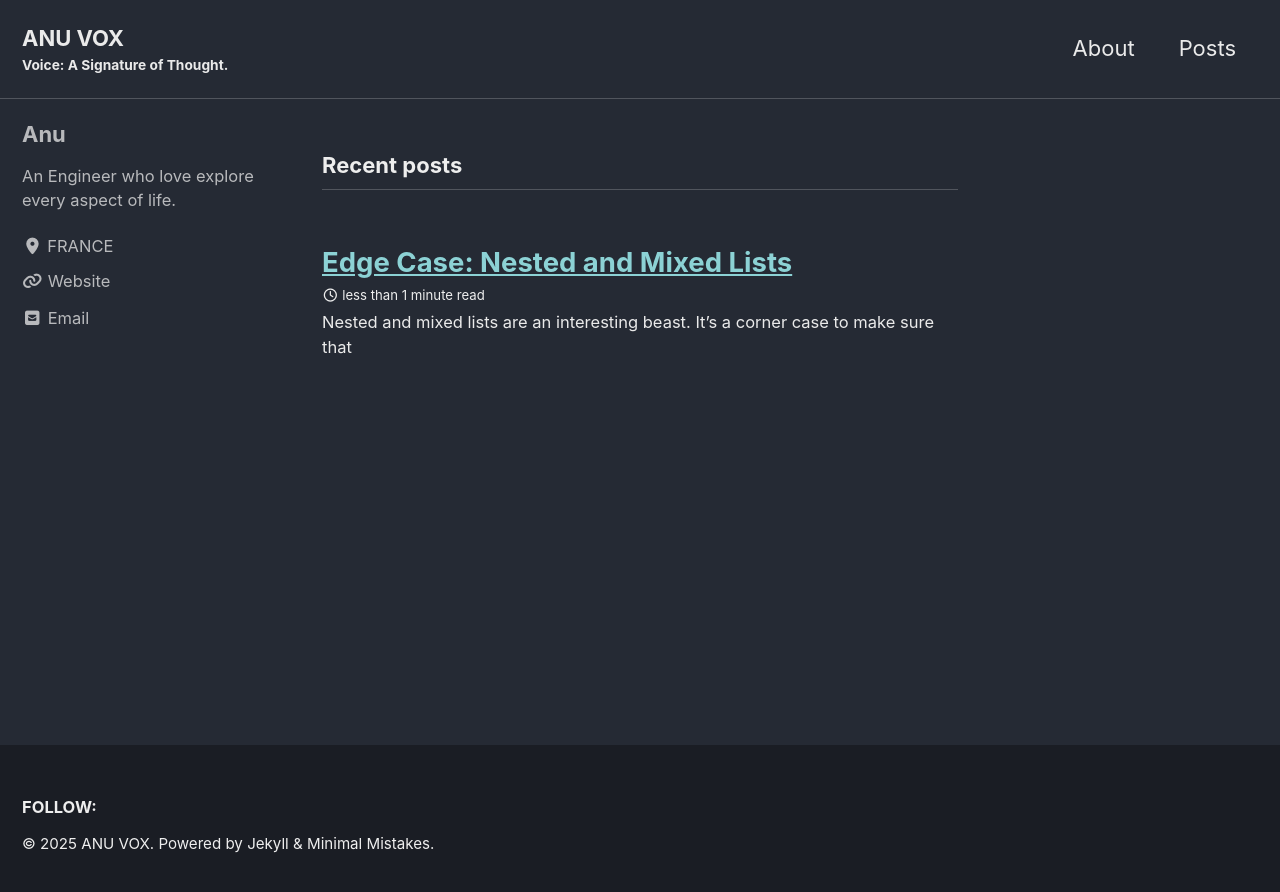
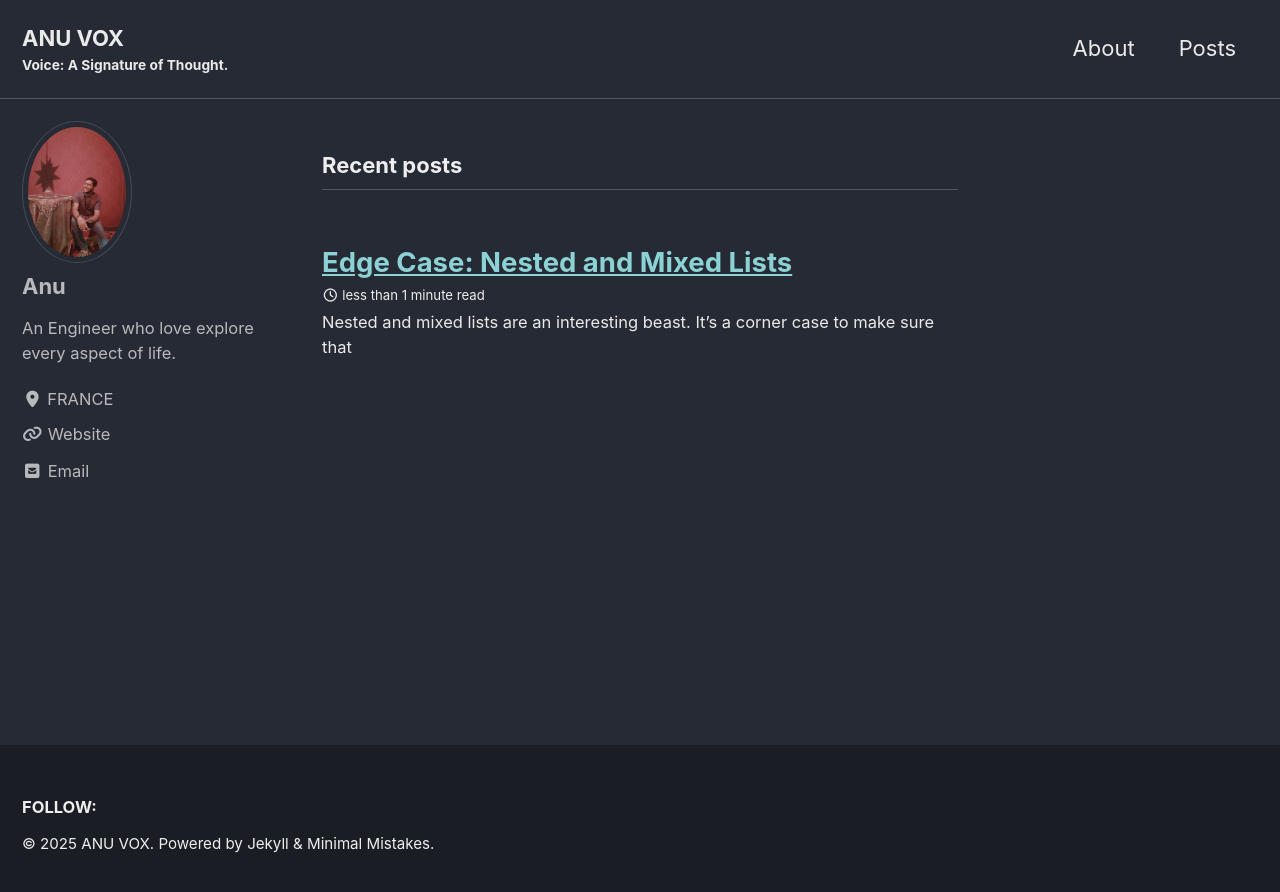
Before and after one commit to AnuVox/AnuVox.github.io, a Jekyll site: the page built from index.html, in a window 1280 px wide. Shown: the top 892 px of the page. Built offline with Jekyll 4.4.1, drawn with Linux system fonts in a browser that asks for light colours; cached includes are drawn as plain includes; the list of posts is cut into pages by our own code.

Commit message:
Update _config.yml

```diff
--- a/_config.yml
+++ b/_config.yml
@@ -114,7 +114,7 @@ analytics:
 # Site Author
 author:
   name             : "Anu"
-  avatar           : # path of avatar image, e.g. "/assets/images/bio-photo.jpg"
+  avatar           : "assets/images/profile.jfif" # path of avatar image, e.g. "/assets/images/bio-photo.jpg"
   bio              : "An Engineer who love explore every aspect of life."
   location         : "FRANCE"
   email            : "anu.nair@outlook.in"
```
